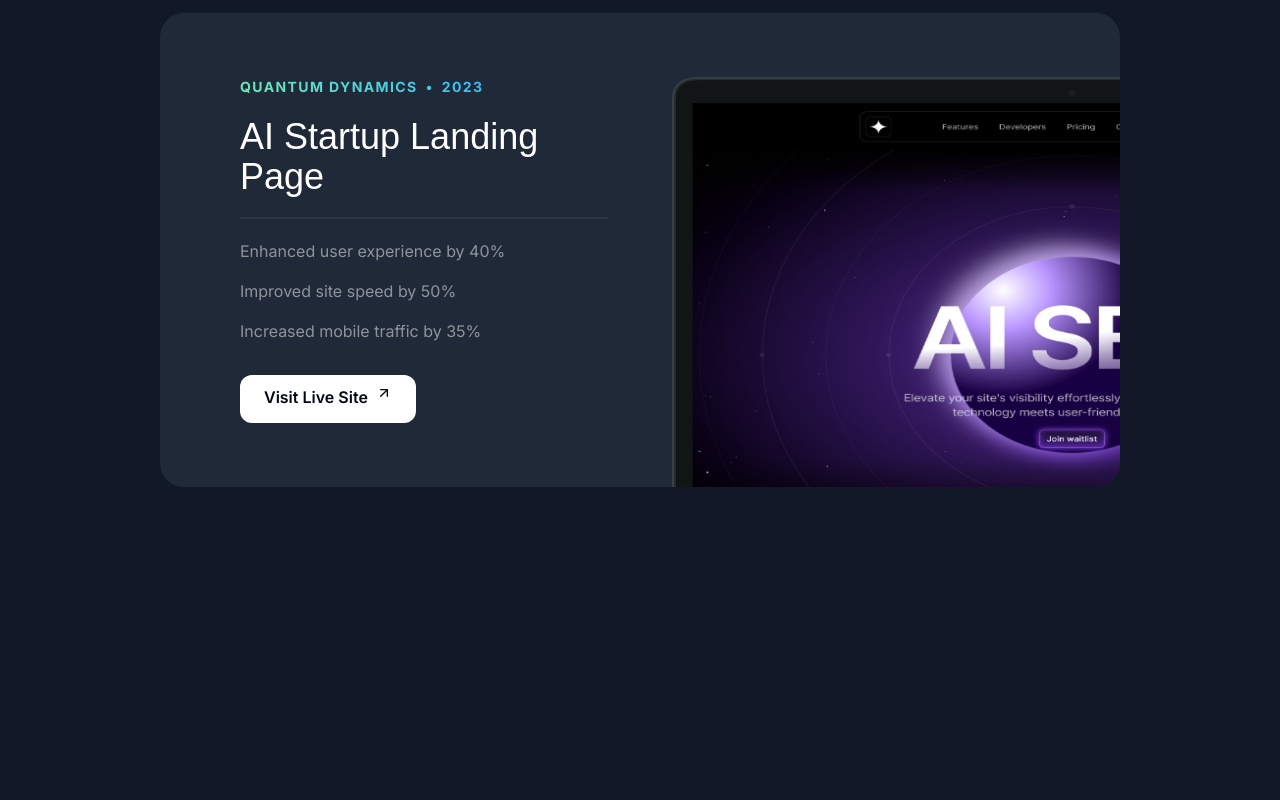
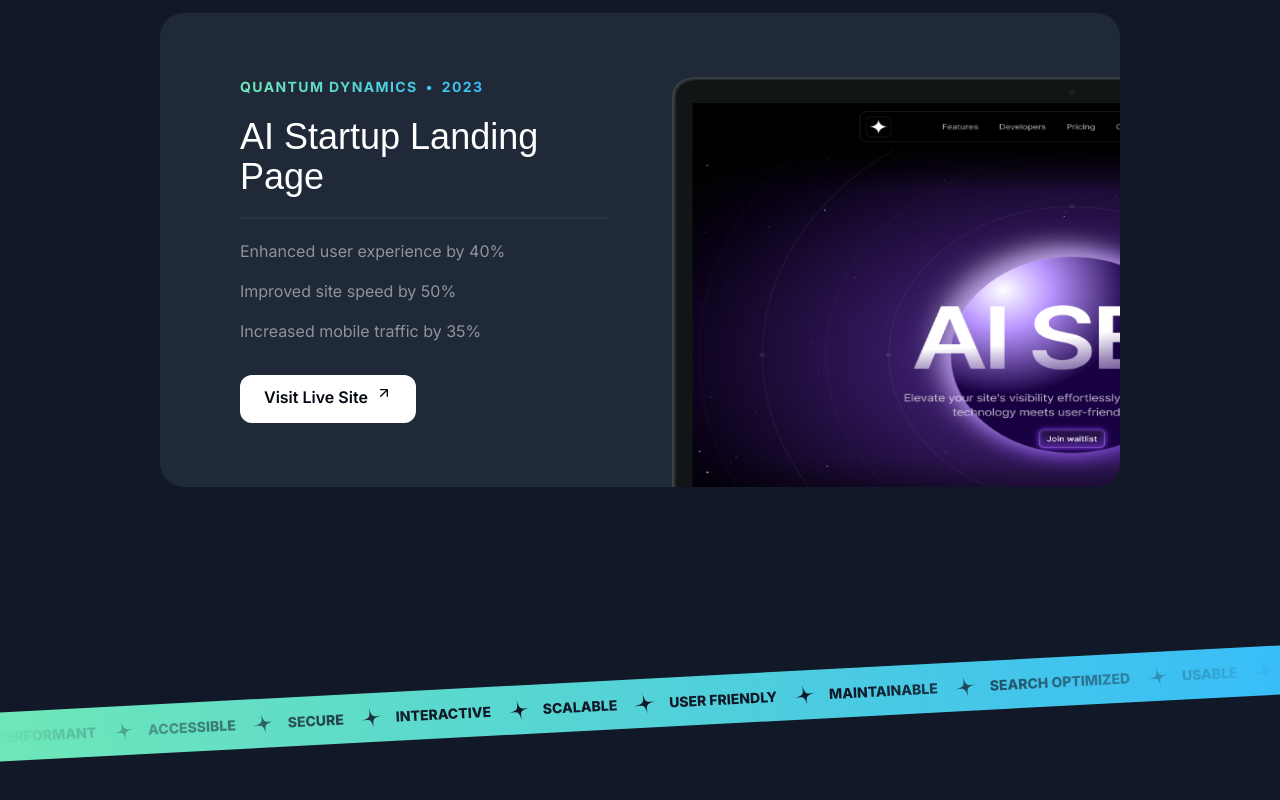
Before and after one commit to Askebir/Next.js-and-react-portfolio-website, a Next.js app: page / in a window 1280 px wide. Shown: the part 2291-3091 px from the top of the page. Before the commit the page ends 2874 px from the top, so only its background shows below. Built offline with nearby package versions, Linux system fonts and the light colour scheme; a web font is replaced by a local one.

Commit message:
Tape section

```diff
--- a/src/app/page.tsx
+++ b/src/app/page.tsx
@@ -1,6 +1,7 @@
 import { Header } from "@/sections/Header";
 import { HeroSection } from "@/sections/Hero";
 import { ProjectsSection } from "@/sections/Projects";
+import { TapeSection } from "@/sections/Tape";
 
 export default function Home() {
   return (
@@ -8,6 +9,7 @@
       <Header />
       <HeroSection />
       <ProjectsSection />
+      <TapeSection />
     </div>
   );
 }
--- a/src/sections/Tape.tsx
+++ b/src/sections/Tape.tsx
@@ -1,3 +1,35 @@
+const words = [
+  "Performant",
+  "Accessible",
+  "Secure",
+  "Interactive",
+  "Scalable",
+  "User Friendly",
+  "Maintainable",
+  "Search Optimized",
+  "Usable",
+  "Reliable",
+];
+
+import StarIcon from "@/assets/icons/star.svg";
 export const TapeSection = () => {
-  return <div>Tape Section</div>;
+  return (
+    <div className="py-16  lg:py-24 overflow-x-clip ">
+      <div className="bg-gradient-to-r from-emerald-300 to-sky-400   -rotate-3 -mx-1 ">
+        <div className="flex [mask-image:linear-gradient(to_right,transparent,black,black,transparent)]">
+          {" "}
+          <div className="flex-none gap-4 py-3">
+            {words.map((word) => (
+              <div key={word} className="inline-flex gap-4 items-center">
+                <span className="text-gray-900 uppercase font-extrabold text-sm ">
+                  {word}
+                </span>
+                <StarIcon className="size-6 text-gray-900  -rotate-12 mr-3 " />
+              </div>
+            ))}
+          </div>
+        </div>
+      </div>
+    </div>
+  );
 };
```
